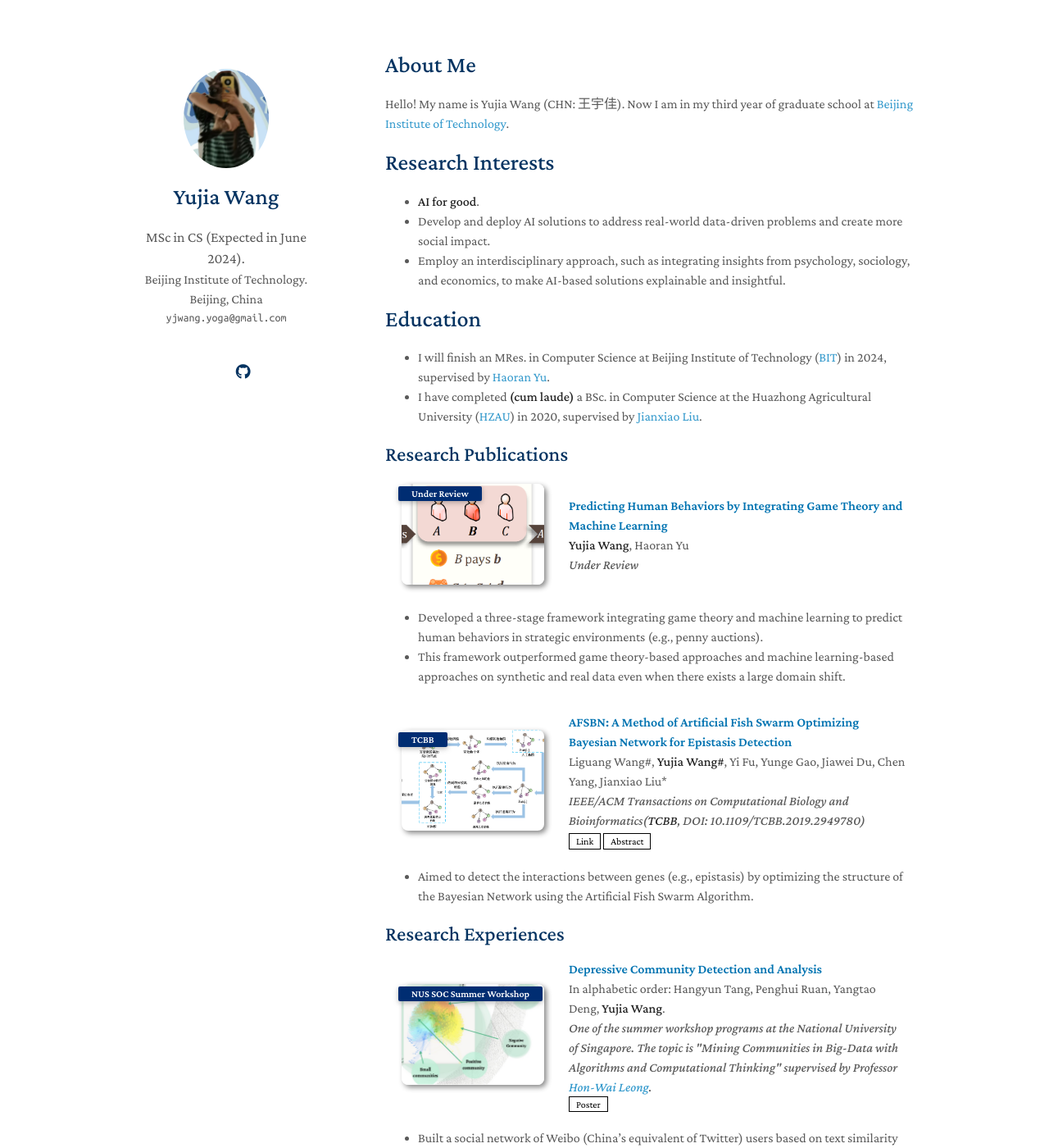
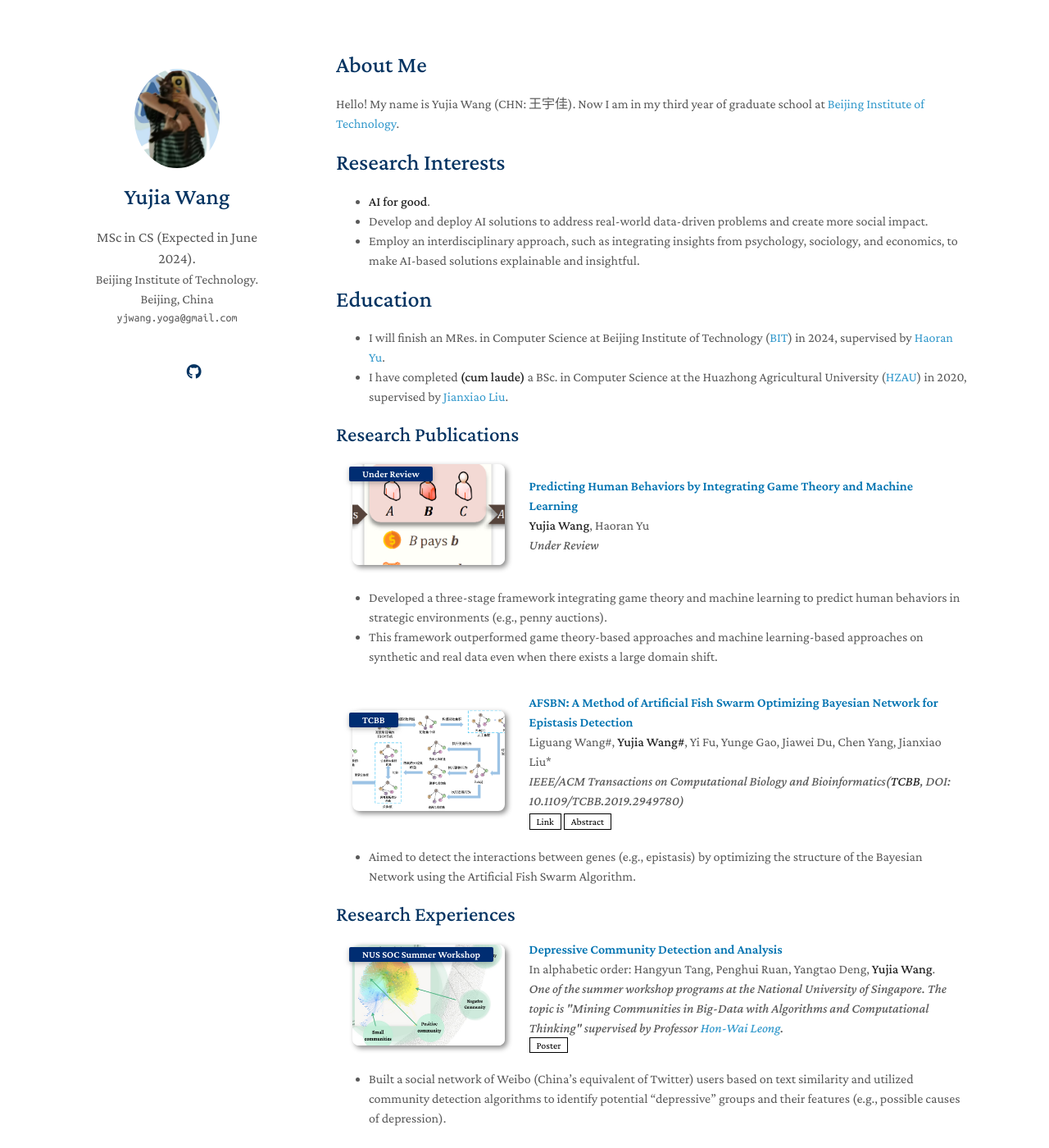
Before and after one commit to YogaWang7/YogaWang7.github.io, a Jekyll site: the page built from index.md, in a window 1280 px wide and 1400 px high. Shown: the whole window at 82% size. Built offline with Jekyll 4.4.1, drawn with Linux system fonts in a browser that asks for light colours; nearby versions of some CDN libraries; comment, search, counter and statistics services are not loaded; a style sheet for code colours, icons or effects is not loaded; our own code applies the rules of GitHub Pages for plain Markdown files.

Commit message:
Update minimal-light.scss
change css

```diff
--- a/_sass/minimal-light.scss
+++ b/_sass/minimal-light.scss
@@ -307,8 +307,8 @@ a:hover small {
   color:#777;
 }
 
-.wrapper {
-  width:960px;
+.wrapper {      /*new added*/
+  width:1080px;
   margin:0 auto;
 }
 
@@ -444,7 +444,7 @@ header ul a strong {
 }
 
 section {
-  width:650px;
+  width:770px;    /* new added*/
   float:right;
   padding-top:4.0em;
   padding-bottom:50px;
```
